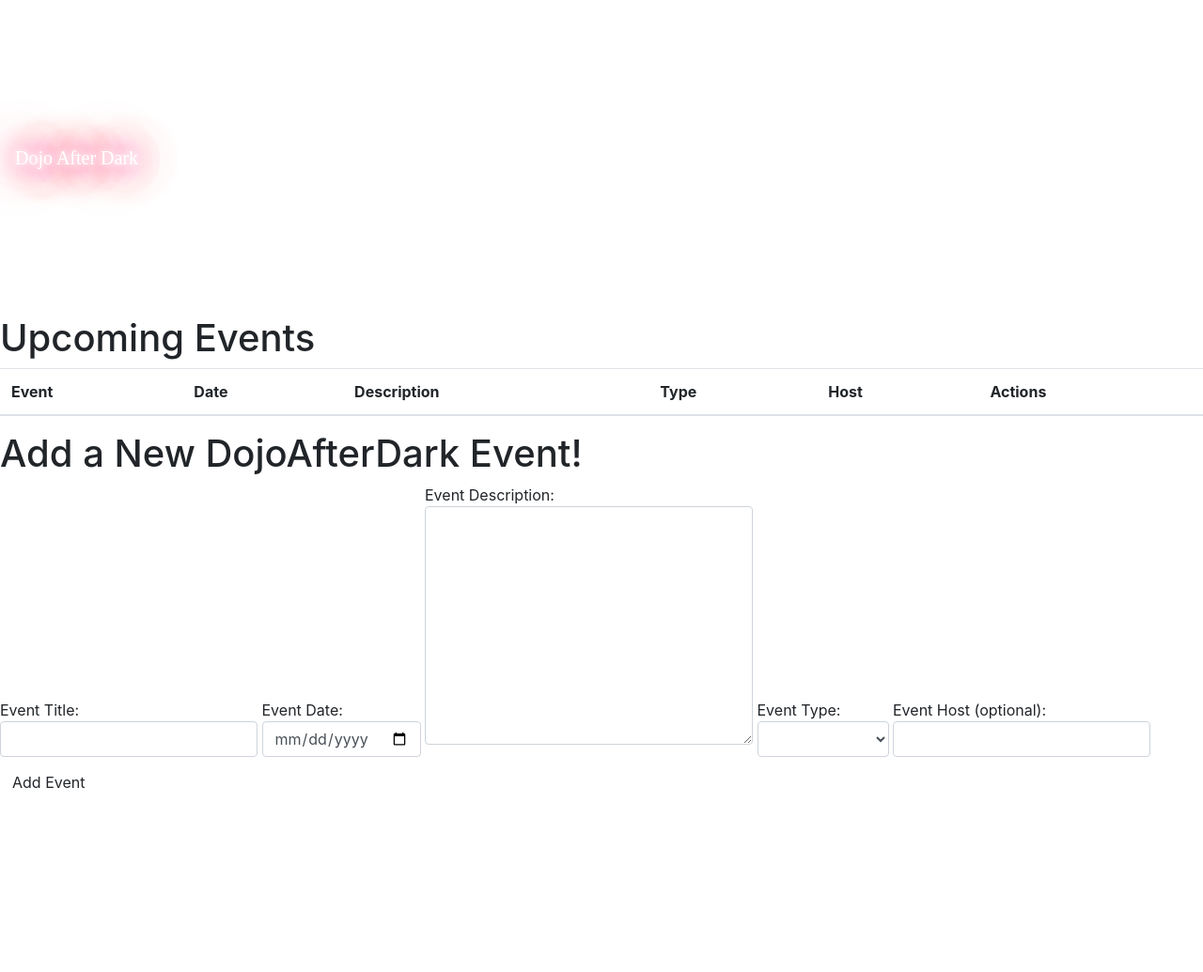
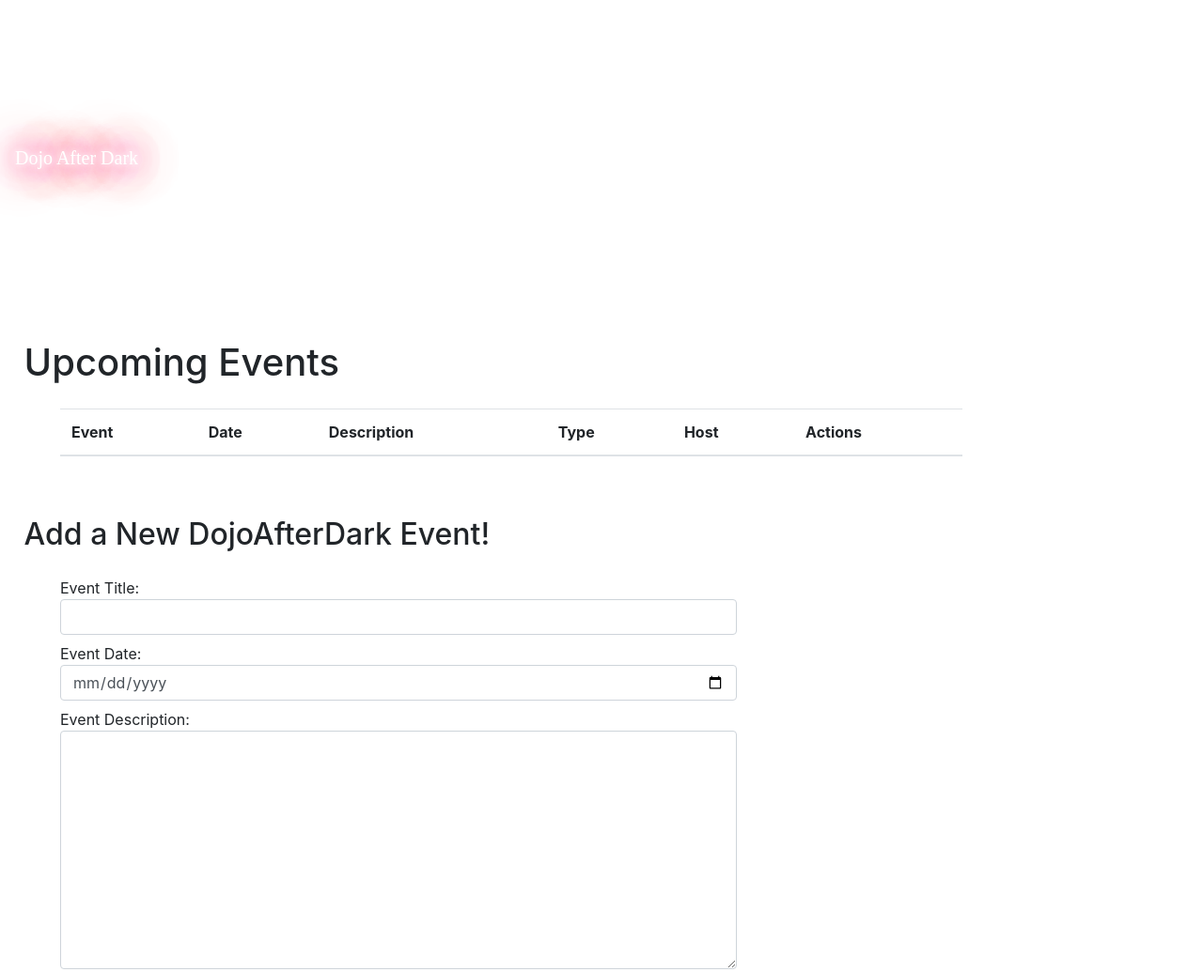
Before and after one commit to Gypsybel/dojo, a website: page web/client/static/index.html at #/events in a window 1280 px wide. Shown: the top 1035 px of the page at 94% size. Before the commit the page ends 852 px from the top, so only its background shows below. Drawn offline with nearby package versions, Linux system fonts and the light colour scheme; no server answers; files whose address does not match are found by name.

Commit message:
added minimal styling to events page

```diff
--- /dev/null
+++ b/web/client/static/assets/css/events.css
@@ -0,0 +1,14 @@
+#events h1,
+#events h2 {
+	margin: 2%;
+}
+#events form,
+#events table {
+	width: 75%;
+	margin: 2% 5% 5%;
+}
+
+#events form label {
+	display: block;
+	width: 75%;
+}
--- a/web/client/static/index.html
+++ b/web/client/static/index.html
@@ -32,6 +32,8 @@
   <!-- Neon Css -->
   <link rel="stylesheet" href="assets/css/neon.css">
 
+  <!-- Events Css -->
+  <link rel="stylesheet" href="assets/css/events.css">
 </head>
 <body>
 
@@ -43,7 +45,7 @@
     <!-- Links -->
     <ul class="nav navbar-nav">
       <li class="nav-item">
-        <a class="nav-link" href="#/schedule">Events</a>
+        <a class="nav-link" href="#/events">Events</a>
       </li>
       <li class="nav-item">
         <a class="nav-link" href="#/ninjas">Ninjas</a>
--- a/web/client/static/partials/events.html
+++ b/web/client/static/partials/events.html
@@ -1,3 +1,4 @@
+<div id="events">
 	<h1>Upcoming Events</h1>
 	<table class="table table-striped">
 		<thead>
@@ -22,7 +23,7 @@
 		</tbody>
 	</table>
 
-<h1>Add a New DojoAfterDark Event!</h1>
+	<h2>Add a New DojoAfterDark Event!</h2>
 	<div ng-if='errors.length > 0'>
 		<p ng-repeat='error in errors'>{{error}}</p>
 	</div>
@@ -41,3 +42,4 @@
 		<label>Event Host (optional): <input class="form-control" type="text" ng-model='myEvent.host'></label>
 		<button class="btn btn-default" ng-click='newEvent()'>Add Event</button>
 	</form>
+</div>
```
Lines whose indentation alone changed are shown as unchanged.
